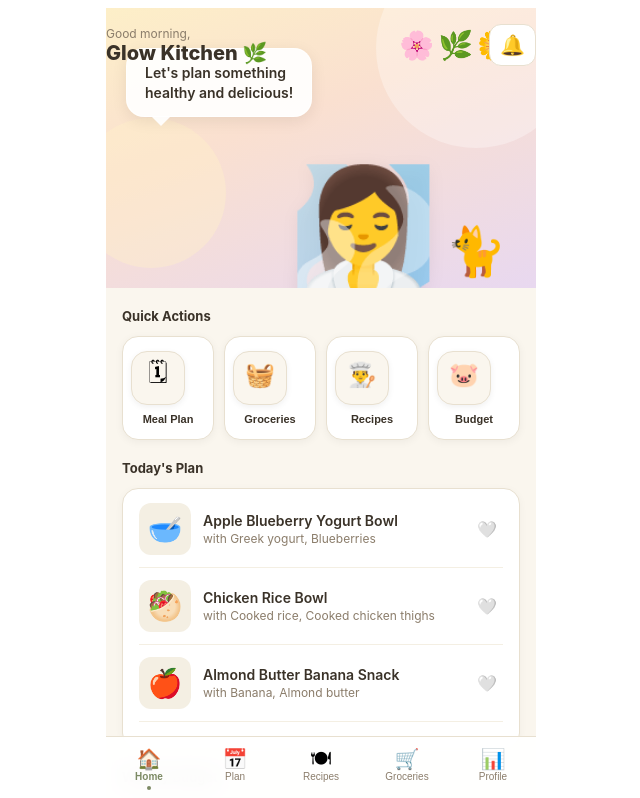
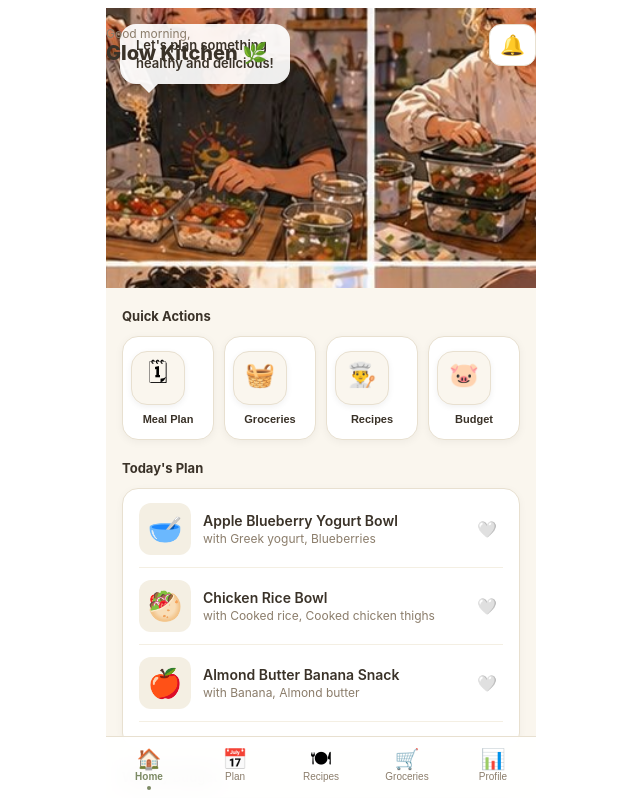
Before and after one commit to Dinglberry/meal-prep-budget-system, a React (Vite) app: page / in a window 1280 px wide. Shown: the top 798 px of the page, without its empty margins (319-959 px from the left). Built offline with nearby package versions, Linux system fonts and the light colour scheme.

Commit message:
rotating hero images from collage sheets

```diff
--- a/src/App.tsx
+++ b/src/App.tsx
@@ -408,21 +408,34 @@ export default function App() {
               {/* Illustrated background with gradient */}
               <div style={s.heroIllustration}>
                 {/* Decorative elements mimicking the illustrated style */}
-                <div style={s.heroBgCircle1} />
-                <div style={s.heroBgCircle2} />
-                <div style={s.heroFlowers}>🌸🌿🌼</div>
-                <div style={s.heroFigure}>
-                  <div style={s.heroCharacter}>
-                    {/* Stylized character using CSS */}
-                    <div style={s.heroCharHead}>🧖‍♀️</div>
-                  </div>
-                  <div style={s.heroCat}>🐈</div>
-                </div>
-                {/* Speech bubble */}
-                <div style={s.speechBubble}>
-                  <div style={s.speechBubbleText}>Let's plan something<br/>healthy and delicious!</div>
-                  <div style={s.speechBubbleTail} />
-                </div>
+                {(() => {
+                  const imgs = ["h1.png","h2.png","h3.png","h4.png","h5.png","h6.png","h7.png","h8.png","h9.png"];
+                  const grids: Record<string,[number,number]> = {"h1.png":[4,3],"h2.png":[4,4],"h3.png":[5,3],"h4.png":[5,3],"h5.png":[4,3],"h6.png":[4,4],"h7.png":[5,3],"h8.png":[5,5],"h9.png":[5,5]};
+                  const img = imgs[Math.floor(Math.random() * imgs.length)];
+                  const [cols, rows] = grids[img];
+                  const col = Math.floor(Math.random() * cols);
+                  const row = Math.floor(Math.random() * rows);
+                  return (
+                    <>
+                      <img
+                        src={`/meal-prep-budget-system/heroes/${img}`}
+                        alt="hero"
+                        style={{
+                          width: `${cols * 100}%`,
+                          height: `${rows * 100}%`,
+                          position: "absolute",
+                          top: `${-(row / (rows - 1 || 1)) * (rows - 1) * 100}%`,
+                          left: `${-(col / (cols - 1 || 1)) * (cols - 1) * 100}%`,
+                          objectFit: "cover",
+                        }}
+                      />
+                      <div style={{ position:"absolute", top:16, left:14, background:"rgba(255,255,255,0.92)", borderRadius:16, padding:"12px 16px", maxWidth:170, boxShadow:"0 4px 16px rgba(0,0,0,0.10)", zIndex:2 }}>
+                        <div style={{ fontSize:13, fontWeight:600, color:"#3a3228", lineHeight:1.4 }}>Let's plan something<br/>healthy and delicious!</div>
+                        <div style={{ position:"absolute", bottom:-9, left:20, width:0, height:0, borderLeft:"9px solid transparent", borderRight:"9px solid transparent", borderTop:"9px solid rgba(255,255,255,0.92)" }} />
+                      </div>
+                    </>
+                  );
+                })()}
               </div>
             </div>
 
```
